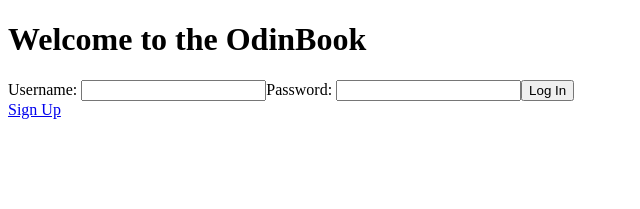
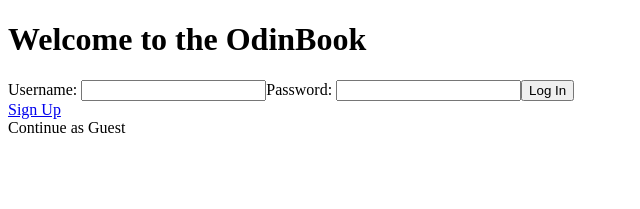
Before and after one commit to tyler7r/TOP-odin-book, a React (Create React App) app in the folder client/: page /odinbook in a window 1280 px wide. Shown: the top 209 px of the page, without its empty margins (0-640 px from the left). Built offline with nearby package versions, Linux system fonts and the light colour scheme.

Commit message:
Created guest user and handleGuest function

```diff
--- a/client/src/components/Login.js
+++ b/client/src/components/Login.js
@@ -29,6 +29,29 @@ export const Login = () => {
         }
     }
 
+    const handleGuest = async (e) => {
+        e.preventDefault();
+        try {
+            let guestInfo = {
+                username: 'guest',
+                password: 'guest',
+            }
+            let data = JSON.stringify(guestInfo);
+            let res = await fetch('/odinbook/login', {
+                method: 'post',
+                headers: {
+                    'Content-Type': 'application/json',
+                },
+                body: data
+            })
+            let myJson = await res.json();
+            localStorage.setItem('user', JSON.stringify(myJson.user));
+            localStorage.setItem('token', JSON.stringify(myJson.token));
+        } catch (err) {
+            console.error(err);
+        }
+    }
+
     return (
         <>
             <h1>Welcome to the OdinBook</h1>
@@ -40,6 +63,7 @@ export const Login = () => {
                 <button type='submit' onClick={(e) => handleSubmit(e)}>Log In</button>
             </form>
             <Link to='/odinbook/signup'>Sign Up</Link>
+            <div onClick={(e) => handleGuest(e)}>Continue as Guest</div>
         </>
     )
 }
```
